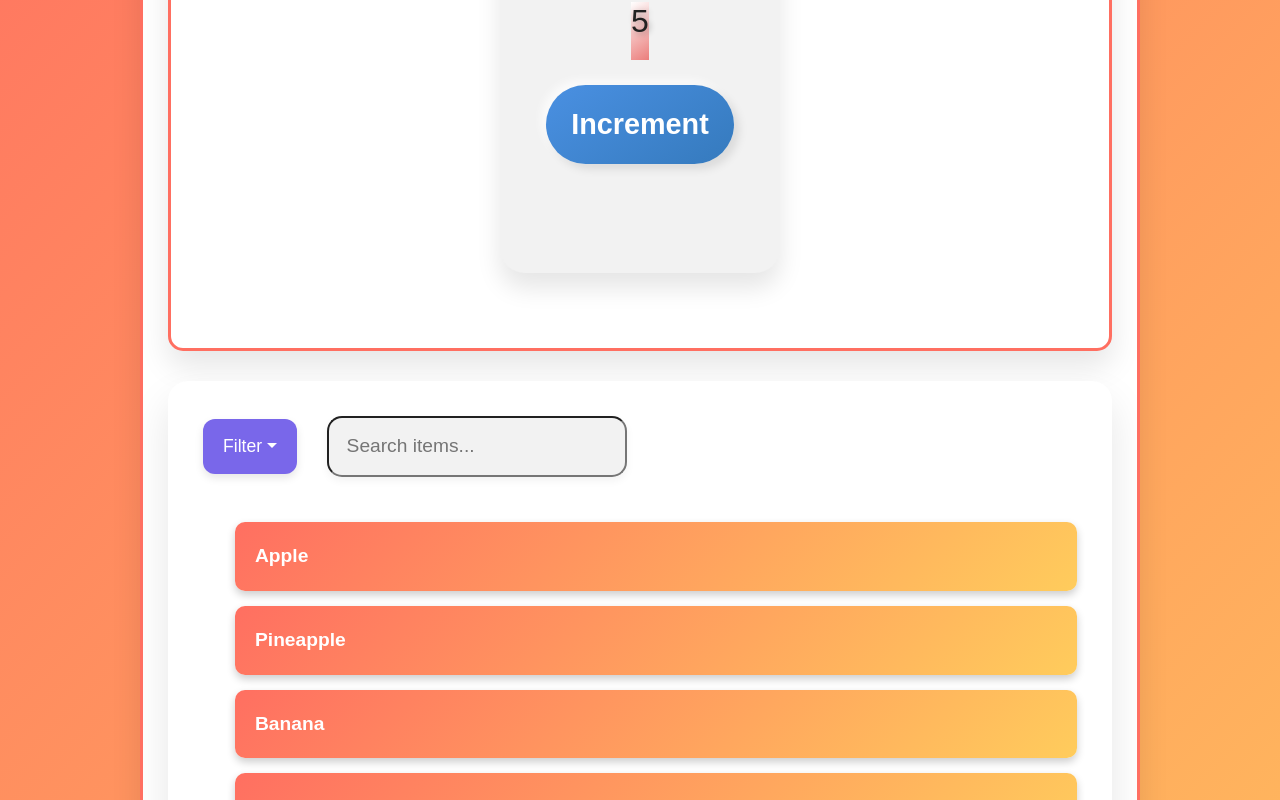
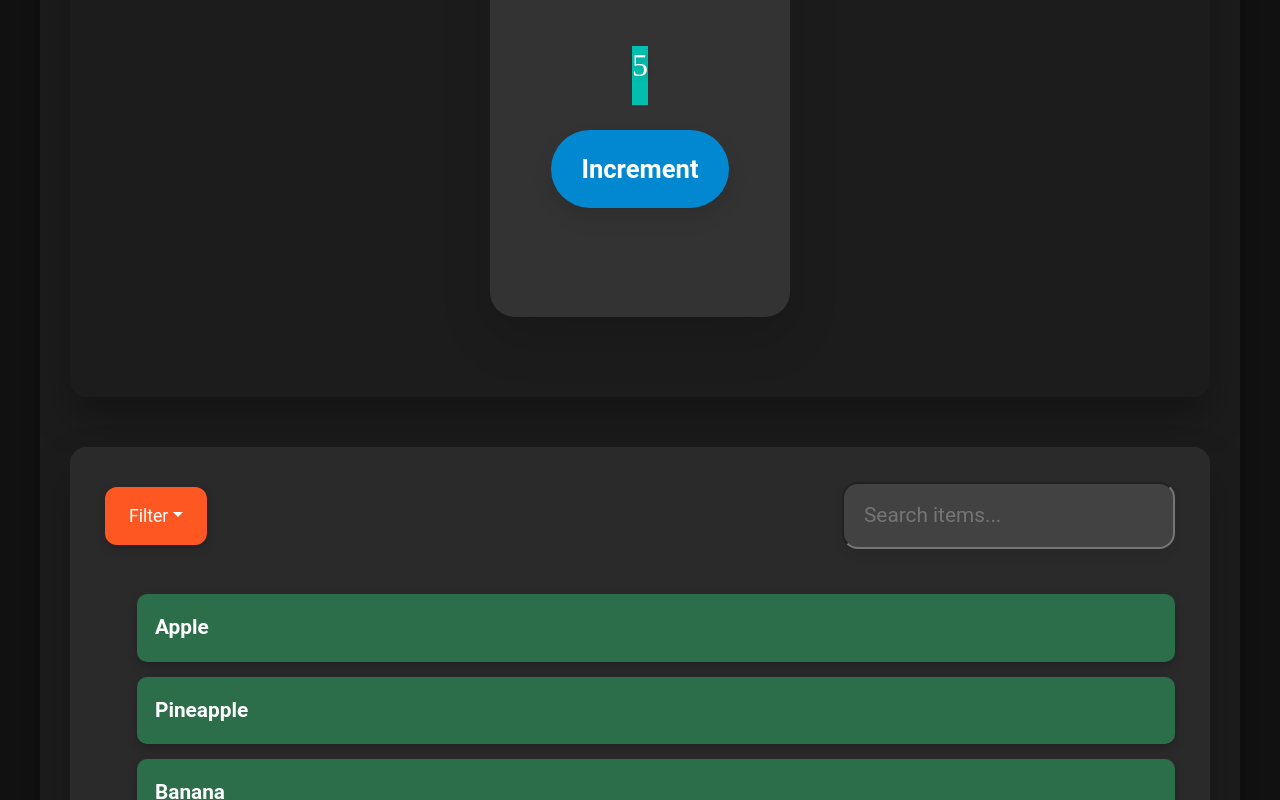
Before and after one commit to shrisivaclg/cw_8, a React (Create React App) app: page / in a window 1280 px wide. Shown: the part 380-1180 px from the top of the page. Built offline with nearby package versions, Linux system fonts and the light colour scheme.

Commit message:
Updated code with new features or bug fixes

```diff
--- a/src/App.css
+++ b/src/App.css
@@ -1,26 +1,30 @@
 body {
-    font-family: 'Poppins', sans-serif;
-    background: linear-gradient(135deg, #FF6F61, #FFCC5C);
+    font-family: 'Roboto', sans-serif;
+    background: #121212;
     margin: 0;
     padding: 0;
-    color: #333;
+    color: #f5f5f5;
 }
 
 .App {
-    max-width: 1000px;
-    margin: 30px auto;
-    padding: 25px;
-    background: #FFFFFF;
-    border-radius: 15px;
-    box-shadow: 0 15px 30px rgba(0, 0, 0, 0.1);
+    max-width: 1200px;
+    margin: 50px auto;
+    padding: 30px;
+    background: #1c1c1c;
+    border-radius: 16px;
+    box-shadow: 0px 20px 40px rgba(0, 0, 0, 0.3);
     overflow: hidden;
-    transition: all 0.3s ease;
-    border: 3px solid #FF6F61;
+    transition: transform 0.3s ease;
+}
+
+.App:hover {
+    transform: scale(1.02);
 }
 
 h1, h2, h3, h4, h5, h6 {
-    color: #222;
+    color: #ffffff;
     margin: 0 0 20px;
+    font-family: 'Merriweather', serif;
 }
 
 /* Button styling */
@@ -28,9 +32,15 @@ button {
     cursor: pointer;
     border: none;
     outline: none;
+    padding: 12px 24px;
+    font-size: 1.1rem;
+    background: #00bfae;
+    color: white;
+    border-radius: 10px;
+    transition: background-color 0.3s ease, box-shadow 0.2s ease;
 }
 
-/* Smooth background color transition */
-body {
-    transition: background 0.5s ease;
+button:hover {
+    background-color: #008f8a;
+    box-shadow: 0px 4px 8px rgba(0, 0, 0, 0.2);
 }
--- a/src/Counter.css
+++ b/src/Counter.css
@@ -1,57 +1,54 @@
-/* Counter card styling */
 .counter-card {
     display: flex;
     flex-direction: column;
     align-items: center;
     justify-content: center;
-    background: #f2f2f2;
+    background: #333;
     border-radius: 25px;
     padding: 40px;
-    width: 280px;
+    width: 300px;
     height: 380px;
-    box-shadow: 0px 15px 25px rgba(0, 0, 0, 0.1), 0px -15px 25px rgba(255, 255, 255, 0.7);
+    box-shadow: 0px 20px 50px rgba(0, 0, 0, 0.15);
     margin: 50px auto;
     transition: transform 0.3s ease, box-shadow 0.3s ease;
 }
 
 .counter-card:hover {
     transform: scale(1.05);
-    box-shadow: 0px 20px 40px rgba(0, 0, 0, 0.2), 0px -20px 40px rgba(255, 255, 255, 0.85);
+    box-shadow: 0px 25px 55px rgba(0, 0, 0, 0.2);
 }
 
-/* Counter circle for display */
 .counter-circle {
     display: flex;
     align-items: center;
     justify-content: center;
-    background: linear-gradient(145deg, #ffffff, #eb7d7b);
+    background: #00bfae;
     margin-bottom: 25px;
-    color: #ffffff;
+    color: white;
     font-size: 3.5rem;
     font-weight: bold;
-    text-shadow: 2px 2px 6px rgba(0, 0, 0, 0.3);
+    text-shadow: 2px 2px 6px rgba(0, 0, 0, 0.2);
 }
 
-/* Increment button styling */
 .counter-button {
-    padding: 18px 25px;
-    font-size: 1.8rem;
+    padding: 20px 30px;
+    font-size: 1.6rem;
     font-weight: bold;
     color: #ffffff;
-    background: linear-gradient(145deg, #4a90e2, #357abd);
+    background: #0288d1;
     border: none;
     border-radius: 50px;
-    box-shadow: 5px 5px 10px rgba(0, 0, 0, 0.1), -5px -5px 10px rgba(255, 255, 255, 0.7);
+    box-shadow: 0px 10px 20px rgba(0, 0, 0, 0.1);
     cursor: pointer;
-    transition: background 0.3s ease, transform 0.2s ease;
+    transition: background-color 0.3s ease, transform 0.2s ease;
 }
 
 .counter-button:hover {
-    background: linear-gradient(145deg, #357abd, #2c5d9e);
-    transform: scale(1.1);
+    background: #0277bd;
+    transform: scale(1.05);
 }
 
 .counter-button:active {
     transform: translateY(3px);
-    box-shadow: 2px 2px 8px rgba(0, 0, 0, 0.2), -2px -2px 8px rgba(255, 255, 255, 0.5);
+    box-shadow: 0px 4px 8px rgba(0, 0, 0, 0.2);
 }
--- a/src/FilteredList.css
+++ b/src/FilteredList.css
@@ -1,93 +1,85 @@
-/* Filtered List container styling */
 .filtered-list-container {
     padding: 35px;
-    background-color: #ffffff;
-    border-radius: 20px;
-    box-shadow: 0 20px 40px rgba(0, 0, 0, 0.1);
+    background-color: #2a2a2a;
+    border-radius: 16px;
+    box-shadow: 0px 25px 50px rgba(0, 0, 0, 0.2);
     margin-bottom: 40px;
     display: flex;
     flex-direction: column;
     gap: 30px;
-    transition: all 0.3s ease;
 }
 
-/* Search and Filter container */
 .search-filter-container {
     display: flex;
-    justify-content: flex-start;
+    justify-content: space-between;
     align-items: center;
-    gap: 30px;
+    gap: 25px;
 }
 
-/* Filter Dropdown */
 .dropdown-filter .btn {
-    padding: 14px 20px;
+    padding: 16px 24px;
     font-size: 1.1rem;
     border-radius: 12px;
-    background-color: #7967ea;  /* Red color */
+    background-color: #ff5722;
     color: white;
     border: none;
-    box-shadow: 0px 4px 8px rgba(0, 0, 0, 0.1);
+    box-shadow: 0px 4px 8px rgba(0, 0, 0, 0.2);
     transition: background-color 0.3s ease, box-shadow 0.3s ease;
 }
 
 .dropdown-filter .btn:hover {
-    background-color: #ab6a81;  /* Darker red */
-    box-shadow: 0px 6px 12px rgba(0, 0, 0, 0.2);
+    background-color: #e64a19;
+    box-shadow: 0px 6px 14px rgba(0, 0, 0, 0.3);
 }
 
-/* Search Box styling */
 .search-box {
-    padding: 14px 18px;
-    font-size: 1.2rem;
-    border-radius: 15px;
-    background-color: #f2f2f2;
+    padding: 16px 20px;
+    font-size: 1.3rem;
+    border-radius: 16px;
+    background-color: #424242;
+    color: #eeeeee;
+    box-shadow: 0px 6px 12px rgba(0, 0, 0, 0.05);
     transition: background-color 0.3s ease, box-shadow 0.3s ease;
-    width: 300px;
-    color: #333;
-    box-shadow: 0px 4px 8px rgba(0, 0, 0, 0.05);
 }
 
 .search-box:focus {
-    background-color: #eaf4ff;
-    box-shadow: 0px 8px 16px rgba(0, 0, 0, 0.1);
+    background-color: #616161;
+    box-shadow: 0px 10px 20px rgba(0, 0, 0, 0.1);
 }
 
-/* Dropdown menu item styling */
 .dropdown-filter .dropdown-menu {
     border-radius: 12px;
-    box-shadow: 0px 4px 8px rgba(0, 0, 0, 0.15);
+    box-shadow: 0px 6px 12px rgba(0, 0, 0, 0.2);
     margin-top: 10px;
 }
 
 .dropdown-filter .dropdown-item {
-    padding: 14px 20px;
+    padding: 16px 24px;
     font-size: 1.1rem;
-    color: #333;
+    color: #eeeeee;
     transition: background-color 0.3s ease, color 0.3s ease;
 }
 
 .dropdown-filter .dropdown-item:hover {
-    background-color: #f9f9f9;
-    color: #FF6F61;
+    background-color: #616161;
+    color: #ff5722;
 }
 
-/* Styling for List items */
 .list-container {
     display: flex;
     flex-direction: column;
-    gap: 20px;
+    gap: 25px;
 }
 
 .list-item {
-    padding: 20px;
-    background-color: #ffffff;
-    border-radius: 10px;
-    box-shadow: 0px 4px 8px rgba(0, 0, 0, 0.1);
+    padding: 22px;
+    background-color: #3c3c3c;
+    border-radius: 12px;
+    box-shadow: 0px 6px 14px rgba(0, 0, 0, 0.15);
     transition: transform 0.2s ease, box-shadow 0.2s ease;
 }
 
 .list-item:hover {
-    transform: translateY(-5px);
-    box-shadow: 0px 6px 12px rgba(0, 0, 0, 0.15);
+    transform: translateY(-6px);
+    box-shadow: 0px 8px 16px rgba(0, 0, 0, 0.2);
 }
--- a/src/HelloWorld.css
+++ b/src/HelloWorld.css
@@ -1,15 +1,15 @@
 .hello-world {
     text-align: center;
     font-size: 3.5rem;
-    color: #575ff8;
+    color: #8bc34a;
     margin: 40px 0;
     font-weight: bold;
-    text-shadow: 3px 3px 6px rgba(0, 0, 0, 0.3);
+    text-shadow: 3px 3px 8px rgba(0, 0, 0, 0.3);
     letter-spacing: 1.5px;
     transition: color 0.3s ease, transform 0.3s ease;
 }
 
 .hello-world:hover {
-    color: #de5ac5;
-    transform: scale(1.1);
+    color: #cddc39;
+    transform: scale(1.05);
 }
--- a/src/List.css
+++ b/src/List.css
@@ -5,41 +5,37 @@ ul {
 }
 
 li {
-    padding: 20px;
+    padding: 18px;
     margin: 15px 0;
-    background: linear-gradient(135deg, #FF6F61, #FFCC5C);
+    background: #2c6e49;
     border-radius: 10px;
     color: white;
-    font-size: 1.2rem;
-    font-weight: bold;
-    box-shadow: 0 4px 8px rgba(0, 0, 0, 0.2);
+    font-size: 1.3rem;
+    font-weight: 600;
+    box-shadow: 0 5px 10px rgba(0, 0, 0, 0.2);
     transition: transform 0.3s ease, box-shadow 0.3s ease;
     display: flex;
     justify-content: space-between;
     align-items: center;
 }
 
-/* Hover effects for cards */
 li:hover {
-    transform: translateY(-5px);
-    box-shadow: 0 8px 12px rgba(0, 0, 0, 0.2);
+    transform: translateY(-6px);
+    box-shadow: 0 8px 16px rgba(0, 0, 0, 0.2);
 }
 
-/* Optional icons for items */
 li:before {
     font-size: 1.5rem;
-    margin-right: 15px;
+    margin-right: 18px;
 }
 
-/* Align text to the left */
 li span {
     flex-grow: 1;
 }
 
-/* Optional button inside the card */
 li button {
-    padding: 8px 16px;
-    background-color: #4CAF50;
+    padding: 10px 18px;
+    background-color: #4caf50;
     color: white;
     border-radius: 5px;
     border: none;
```
Also changed, not shown: src/App.js (+0 -11 lines).
